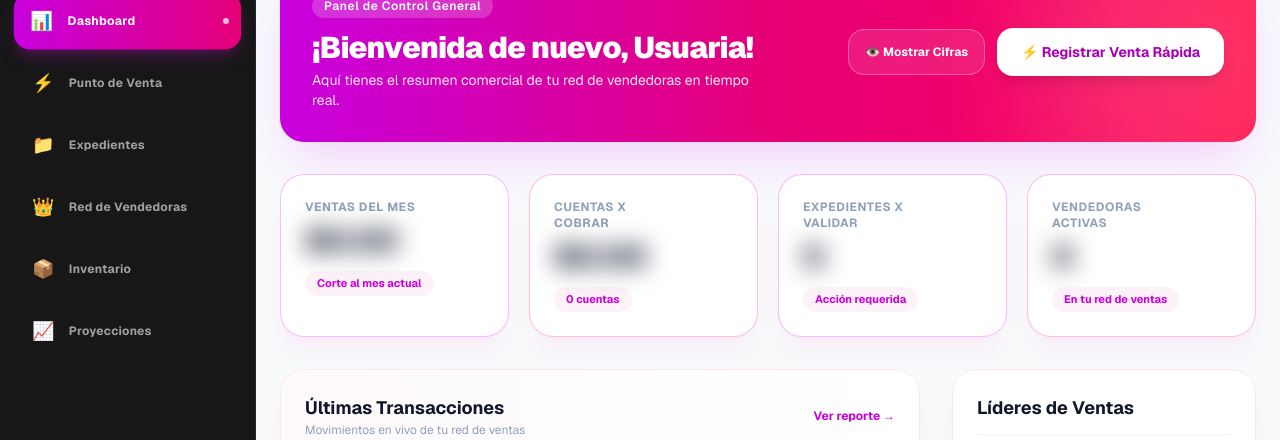
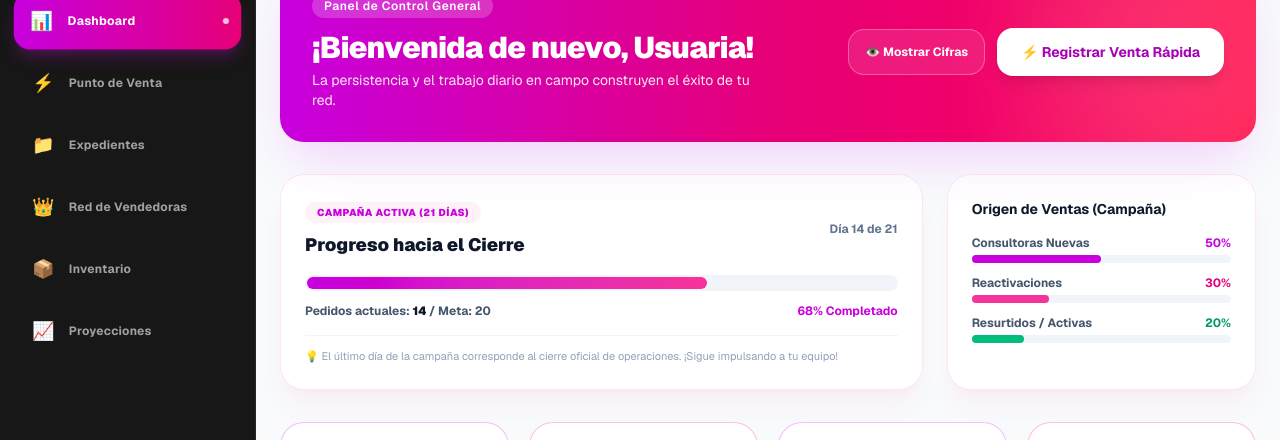
Before and after one commit to luisEnrique22xd/maamchan-front, a Next.js app: page /dashboard in a window 1280 px wide. Shown: the part 143-583 px from the top of the page. Built offline with nearby package versions, Linux system fonts and the light colour scheme; no server answers.

Commit message:
Dashboard con cambios

```diff
--- a/app/dashboard/page.tsx
+++ b/app/dashboard/page.tsx
@@ -31,6 +31,17 @@ interface DashboardSummary {
     team: string;
     sales: string;
   }[];
+  campaign?: {
+    name: string;
+    current_day: number;
+    total_days: number;
+    progress_percentage: number;
+    goal_orders: number;
+    current_orders: number;
+    new_clients_pct: number;
+    reactivations_pct: number;
+    resort_pct: number;
+  };
 }
 
 export default function DashboardPage() {
@@ -40,6 +51,15 @@ export default function DashboardPage() {
 
   // Estado para el Modo Privacidad (Oculto por defecto como pidió la administradora)
   const [showValues, setShowValues] = useState(false);
+
+  // Frases motivacionales dinámicas solicitadas
+  const motivationalQuotes = [
+    "¡Cada campaña es una nueva oportunidad para brillar y superar tus metas!",
+    "La persistencia y el trabajo diario en campo construyen el éxito de tu red.",
+    "¡Sigue adelante! Cada esfuerzo te acerca más al siguiente nivel de liderazgo.",
+    "Un paso a la vez: tus metas están más cerca de lo que imaginas."
+  ];
+  const [currentQuote] = useState(() => motivationalQuotes[Math.floor(Math.random() * motivationalQuotes.length)]);
 
   useEffect(() => {
     const fetchDashboardData = async () => {
@@ -106,6 +126,19 @@ export default function DashboardPage() {
     }
   };
 
+  // Valores simulados/respaldo por si el backend aún no manda el objeto campaign
+  const campaignData = summary?.campaign || {
+    name: 'Campaña Activa (21 Días)',
+    current_day: 14,
+    total_days: 21,
+    progress_percentage: 68,
+    goal_orders: 20,
+    current_orders: 14,
+    new_clients_pct: 50,
+    reactivations_pct: 30,
+    resort_pct: 20
+  };
+
   return (
     <div className="space-y-8 max-w-7xl mx-auto">
       {/* Banner Principal dinámico con Botón de Modo Privacidad */}
@@ -119,7 +152,7 @@ export default function DashboardPage() {
               ¡Bienvenida de nuevo, {summary?.user.first_name || 'Usuaria'}!
             </h1>
             <p className="text-pink-100 text-sm mt-1 max-w-md">
-              Aquí tienes el resumen comercial de tu red de vendedoras en tiempo real.
+              {currentQuote}
             </p>
           </div>
 
@@ -141,6 +174,86 @@ export default function DashboardPage() {
           </div>
         </div>
         <div className="absolute -right-10 -bottom-10 w-64 h-64 rounded-full bg-white/10 blur-3xl pointer-events-none" />
+      </div>
+
+      {/* Sección de Campaña (21 Días), Progreso y Origen de Pedidos */}
+      <div className="grid grid-cols-1 lg:grid-cols-3 gap-6">
+        {/* Barra de Progreso de Campaña */}
+        <div className="lg:col-span-2 bg-white p-6 rounded-3xl border border-pink-100 shadow-xl shadow-pink-500/5 flex flex-col justify-between">
+          <div>
+            <div className="flex justify-between items-center mb-4">
+              <div>
+                <span className="text-[10px] font-black uppercase tracking-wider text-fuchsia-600 bg-pink-50 px-3 py-1 rounded-full">
+                  {campaignData.name}
+                </span>
+                <h3 className="text-lg font-black text-slate-900 mt-2">Progreso hacia el Cierre</h3>
+              </div>
+              <span className="text-xs font-bold text-slate-500">
+                Día {campaignData.current_day} de {campaignData.total_days}
+              </span>
+            </div>
+
+            {/* Barra de Progreso Visual con colores dinámicos */}
+            <div className="w-full bg-slate-100 rounded-full h-4 overflow-hidden p-0.5">
+              <div
+                className={`h-full rounded-full transition-all duration-500 ${
+                  campaignData.progress_percentage >= 100
+                    ? 'bg-gradient-to-r from-emerald-500 to-teal-500'
+                    : campaignData.progress_percentage >= 50
+                    ? 'bg-gradient-to-r from-fuchsia-600 to-pink-500'
+                    : 'bg-gradient-to-r from-amber-500 to-rose-500'
+                }`}
+                style={{ width: `${Math.min(campaignData.progress_percentage, 100)}%` }}
+              />
+            </div>
+
+            <div className="flex justify-between items-center mt-3 text-xs font-bold text-slate-600">
+              <span>Pedidos actuales: <strong className="text-slate-900">{campaignData.current_orders}</strong> / Meta: {campaignData.goal_orders}</span>
+              <span className="text-fuchsia-600">{campaignData.progress_percentage}% Completado</span>
+            </div>
+          </div>
+
+          <p className="text-[11px] text-slate-400 mt-4 border-t border-slate-100 pt-3">
+            💡 El último día de la campaña corresponde al cierre oficial de operaciones. ¡Sigue impulsando a tu equipo!
+          </p>
+        </div>
+
+        {/* Desglose de Origen de Pedidos (Nuevas, Reactivaciones, Resurtidos) */}
+        <div className="bg-white p-6 rounded-3xl border border-pink-100 shadow-xl shadow-pink-500/5 space-y-4">
+          <h3 className="font-bold text-slate-900 text-sm">Origen de Ventas (Campaña)</h3>
+
+          <div className="space-y-3">
+            <div>
+              <div className="flex justify-between text-xs font-bold mb-1">
+                <span className="text-slate-600">Consultoras Nuevas</span>
+                <span className="text-fuchsia-600">{campaignData.new_clients_pct}%</span>
+              </div>
+              <div className="w-full bg-slate-100 rounded-full h-2">
+                <div className="bg-fuchsia-600 h-2 rounded-full" style={{ width: `${campaignData.new_clients_pct}%` }} />
+              </div>
+            </div>
+
+            <div>
+              <div className="flex justify-between text-xs font-bold mb-1">
+                <span className="text-slate-600">Reactivaciones</span>
+                <span className="text-pink-600">{campaignData.reactivations_pct}%</span>
+              </div>
+              <div className="w-full bg-slate-100 rounded-full h-2">
+                <div className="bg-pink-500 h-2 rounded-full" style={{ width: `${campaignData.reactivations_pct}%` }} />
+              </div>
+            </div>
+
+            <div>
+              <div className="flex justify-between text-xs font-bold mb-1">
+                <span className="text-slate-600">Resurtidos / Activas</span>
+                <span className="text-emerald-600">{campaignData.resort_pct}%</span>
+              </div>
+              <div className="w-full bg-slate-100 rounded-full h-2">
+                <div className="bg-emerald-500 h-2 rounded-full" style={{ width: `${campaignData.resort_pct}%` }} />
+              </div>
+            </div>
+          </div>
+        </div>
       </div>
 
       {/* Grid de Tarjetas KPI */}
```
